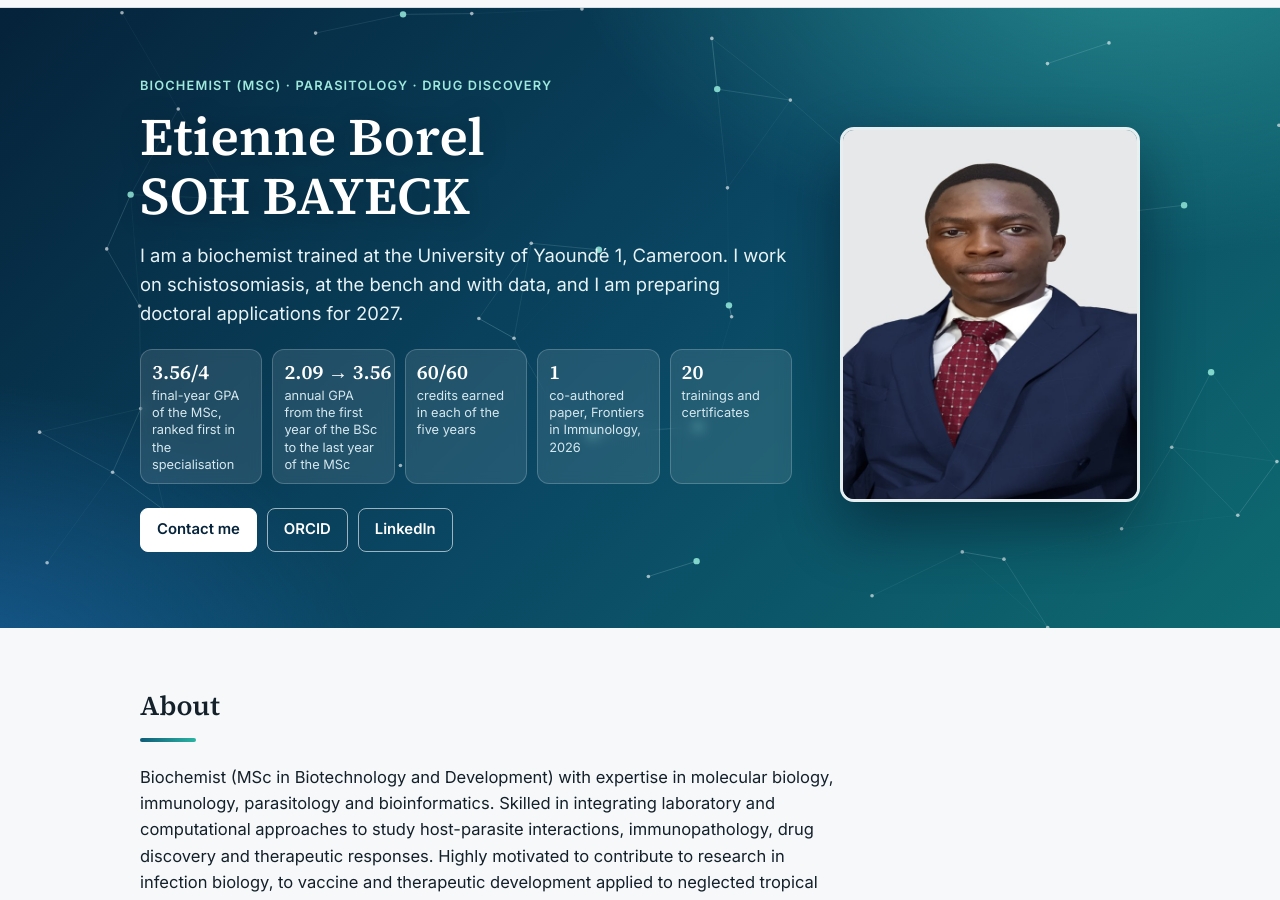
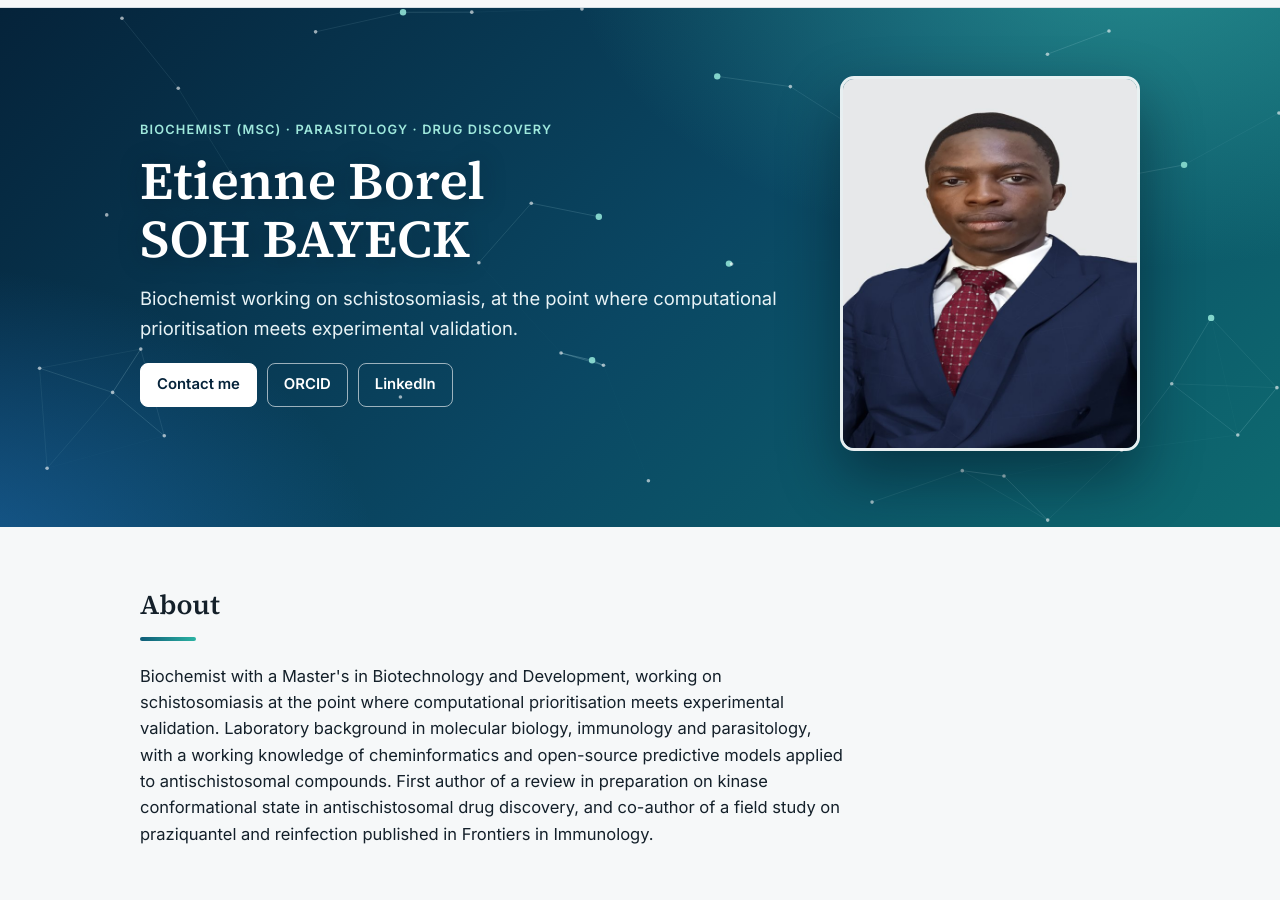
Before and after one commit to BayeckBorel/BayeckBorel.github.io, a plain HTML site: page index.html in a window 1280 px wide. Shown: the part 49-949 px from the top of the page. Drawn offline with Linux system fonts and the light colour scheme.

Commit message:
New headline and About text, remove headline figures
Co-Authored-By: Claude Fable 5.2 <noreply@anthropic.com>

```diff
--- a/data.js
+++ b/data.js
@@ -14,11 +14,11 @@ const T = {
            skills: "Skills", certificates: "Certificates", aspirations: "Aspirations", referees: "Referees", contact: "Contact" },
     hero: {
       eyebrow: "Biochemist (MSc) · Parasitology · Drug discovery",
-      lede: "I am a biochemist trained at the University of Yaoundé 1, Cameroon. I work on schistosomiasis, at the bench and with data, and I am preparing doctoral applications for 2027.",
+      lede: "Biochemist working on schistosomiasis, at the point where computational prioritisation meets experimental validation.",
       contact: "Contact me"
     },
-    facts: [["3.56/4", "final-year GPA of the MSc, ranked first in the specialisation"], ["2.09 → 3.56", "annual GPA from the first year of the BSc to the last year of the MSc"], ["60/60", "credits earned in each of the five years"], ["1", "co-authored paper, Frontiers in Immunology, 2026"], ["20", "trainings and certificates"]],
-    about: { text: "Biochemist (MSc in Biotechnology and Development) with expertise in molecular biology, immunology, parasitology and bioinformatics. Skilled in integrating laboratory and computational approaches to study host-parasite interactions, immunopathology, drug discovery and therapeutic responses. Highly motivated to contribute to research in infection biology, to vaccine and therapeutic development applied to neglected tropical diseases, and to other areas of molecular and biochemical research in Cameroon and elsewhere." },
+    facts: [],
+    about: { text: "Biochemist with a Master's in Biotechnology and Development, working on schistosomiasis at the point where computational prioritisation meets experimental validation. Laboratory background in molecular biology, immunology and parasitology, with a working knowledge of cheminformatics and open-source predictive models applied to antischistosomal compounds. First author of a review in preparation on kinase conformational state in antischistosomal drug discovery, and co-author of a field study on praziquantel and reinfection published in Frontiers in Immunology." },
     chart: {
       title: "Academic progression",
       sub: "Grade point average of each year on a 4-point scale, University of Yaoundé 1",
@@ -58,11 +58,11 @@ const T = {
            skills: "Compétences", certificates: "Certificats", aspirations: "Aspirations", referees: "Référents", contact: "Contact" },
     hero: {
       eyebrow: "Biochimiste (MSc) · Parasitologie · Découverte de médicaments",
-      lede: "Je suis biochimiste, formé à l'Université de Yaoundé 1, au Cameroun. Je travaille sur la schistosomiase, à la paillasse et avec les données, et je prépare des candidatures doctorales pour 2027.",
+      lede: "Biochimiste travaillant sur la schistosomiase, là où la priorisation computationnelle rencontre la validation expérimentale.",
       contact: "Me contacter"
     },
-    facts: [["3.56/4", "moyenne de l'année finale du Master, premier de la spécialité"], ["2.09 → 3.56", "moyenne annuelle de la première année de Licence à la dernière année de Master"], ["60/60", "crédits validés à chacune des cinq années"], ["1", "article en co-auteur, Frontiers in Immunology, 2026"], ["20", "formations et certificats"]],
-    about: { text: "Biochimiste (Master en Biotechnologie et Développement) avec une expertise en biologie moléculaire, immunologie, parasitologie et bio-informatique. J'associe les approches de laboratoire et les approches computationnelles pour étudier les interactions hôte-parasite, l'immunopathologie, la découverte de médicaments et les réponses thérapeutiques. Je souhaite contribuer à la recherche en biologie des infections, au développement de vaccins et de traitements contre les maladies tropicales négligées, et à d'autres domaines de la recherche moléculaire et biochimique, au Cameroun et ailleurs." },
+    facts: [],
+    about: { text: "Biochimiste titulaire d'un Master en Biotechnologie et Développement, je travaille sur la schistosomiase, là où la priorisation computationnelle rencontre la validation expérimentale. Formation de laboratoire en biologie moléculaire, immunologie et parasitologie, avec des connaissances pratiques en chémoinformatique et en modèles prédictifs libres appliqués aux composés antischistosomiens. Premier auteur d'une revue en préparation sur l'état conformationnel des kinases dans la découverte de médicaments antischistosomiens, et co-auteur d'une étude de terrain sur le praziquantel et la réinfection publiée dans Frontiers in Immunology." },
     chart: {
       title: "Progression académique",
       sub: "Moyenne de chaque année sur une échelle de 4 points, Université de Yaoundé 1",
--- a/index.html
+++ b/index.html
@@ -6,7 +6,7 @@
 <title>Etienne Borel SOH BAYECK | Biochemist, parasitology and drug discovery</title>
 <meta name="description" content="Etienne Borel SOH BAYECK, MSc Biochemistry (University of Yaoundé 1). Education, research, publications, certificates and contact.">
 <meta property="og:title" content="Etienne Borel SOH BAYECK">
-<meta property="og:description" content="Biochemist (MSc). Parasitology, immunology and drug discovery for neglected tropical diseases.">
+<meta property="og:description" content="Biochemist working on schistosomiasis, where computational prioritisation meets experimental validation.">
 <meta property="og:type" content="profile">
 <meta property="og:image" content="assets/portrait.jpg">
 <link rel="icon" type="image/svg+xml" href="favicon.svg">
--- a/styles.css
+++ b/styles.css
@@ -210,3 +210,4 @@ nav a{white-space:nowrap;padding:6px 7px}
   nav.open{display:flex}nav a{padding:10px 8px;font-size:1rem}.top-in{position:relative}
   .hero-band .facts{grid-template-columns:repeat(3,minmax(0,1fr))}}
 @media (max-width:560px){.hero-band .facts{grid-template-columns:repeat(2,minmax(0,1fr))}}
+.facts:empty{display:none}
```
